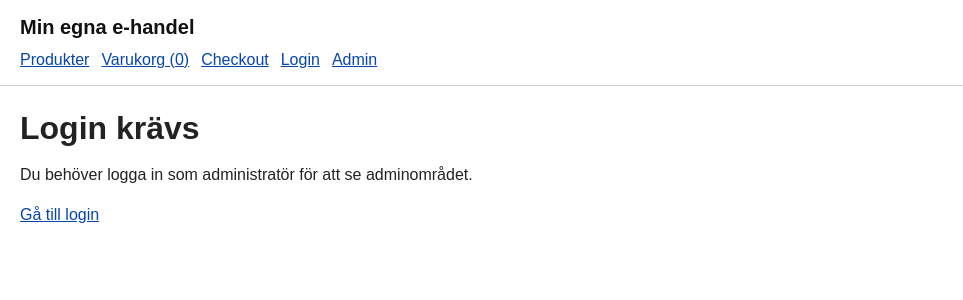
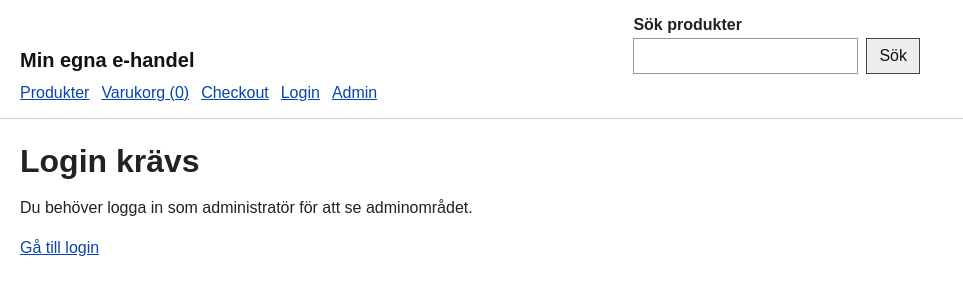
Before and after one commit to Hampus-FSU25D/Integration_Uppgift-1_Integrera-shoppen, a React (Vite) app in the folder frontend/: page /admin/orders/1 in a window 1280 px wide. Shown: the top 300 px of the page, without its empty margins (0-963 px from the left). Built offline with nearby package versions, Linux system fonts and the light colour scheme; no server answers.

Commit message:
feat: add product search

```diff
--- a/frontend/src/App.tsx
+++ b/frontend/src/App.tsx
@@ -1,19 +1,63 @@
+import { useEffect, useState, type FormEvent } from "react";
 import { Link } from "./components/Link";
 import { renderRoute, routes } from "./routes/routes";
 import { useCurrentPath } from "./routes/useCurrentPath";
 import { useCart } from "./cart/CartContext";
 
+function readProductSearch() {
+  return new URLSearchParams(window.location.search).get("search") ?? "";
+}
+
 export function App() {
   const currentPath = useCurrentPath();
   const activeRoute = routes.find((route) => route.match(currentPath)) ?? routes[routes.length - 1];
   const { itemCount } = useCart();
+  const [productSearch, setProductSearch] = useState(readProductSearch);
+
+  useEffect(() => {
+    function handleNavigation() {
+      setProductSearch(readProductSearch());
+    }
+
+    window.addEventListener("popstate", handleNavigation);
+
+    return () => {
+      window.removeEventListener("popstate", handleNavigation);
+    };
+  }, []);
+
+  function handleSearchSubmit(event: FormEvent<HTMLFormElement>) {
+    event.preventDefault();
+
+    const search = productSearch.trim();
+    const nextPath = search ? `/?search=${encodeURIComponent(search)}` : "/";
+
+    window.history.pushState({}, "", nextPath);
+    window.dispatchEvent(new PopStateEvent("popstate"));
+  }
 
   return (
     <>
       <header className="site-header">
-        <Link href="/" className="site-title">
-          Min egna e-handel
-        </Link>
+        <div className="site-header-main">
+          <Link href="/" className="site-title">
+            Min egna e-handel
+          </Link>
+
+          <form className="header-search" role="search" onSubmit={handleSearchSubmit}>
+            <label htmlFor="product-search">Sök produkter</label>
+            <div>
+              <input
+                id="product-search"
+                name="search"
+                type="search"
+                value={productSearch}
+                onChange={(event) => setProductSearch(event.target.value)}
+              />
+              <button type="submit">Sök</button>
+            </div>
+          </form>
+        </div>
 
         <nav className="main-nav" aria-label="Huvudmeny">
           <Link href="/">Produkter</Link>
--- a/frontend/src/pages/customer/ProductListPage.tsx
+++ b/frontend/src/pages/customer/ProductListPage.tsx
@@ -6,10 +6,19 @@ import { getActiveProducts, getCategories, type Category, type Product } from ".
 
 type LoadState = "loading" | "ready" | "error";
 
+function readProductSearch() {
+  return new URLSearchParams(window.location.search).get("search")?.trim() ?? "";
+}
+
+function normalizeSearchText(value: string | null) {
+  return (value ?? "").toLocaleLowerCase("sv-SE");
+}
+
 export function ProductListPage() {
   const [categories, setCategories] = useState<Category[]>([]);
   const [products, setProducts] = useState<Product[]>([]);
   const [selectedCategory, setSelectedCategory] = useState("");
+  const [searchQuery, setSearchQuery] = useState(readProductSearch);
   const [loadState, setLoadState] = useState<LoadState>("loading");
 
   useEffect(() => {
@@ -45,13 +54,46 @@ export function ProductListPage() {
     };
   }, []);
 
-  const visibleProducts = useMemo(() => {
-    if (!selectedCategory) {
-      return products;
+  useEffect(() => {
+    function handleNavigation() {
+      setSearchQuery(readProductSearch());
     }
 
-    return products.filter((product) => product.categorySlug === selectedCategory);
-  }, [products, selectedCategory]);
+    window.addEventListener("popstate", handleNavigation);
+
+    return () => {
+      window.removeEventListener("popstate", handleNavigation);
+    };
+  }, []);
+
+  const visibleProducts = useMemo(() => {
+    const normalizedQuery = normalizeSearchText(searchQuery);
+
+    return products.filter((product) => {
+      const matchesCategory = !selectedCategory || product.categorySlug === selectedCategory;
+
+      if (!matchesCategory) {
+        return false;
+      }
+
+      if (!normalizedQuery) {
+        return true;
+      }
+
+      const searchableText = [product.name, product.brand, product.categoryName]
+        .map(normalizeSearchText)
+        .join(" ");
+
+      return searchableText.includes(normalizedQuery);
+    });
+  }, [products, searchQuery, selectedCategory]);
+
+  const emptyMessage = searchQuery ? `Inga produkter matchar "${searchQuery}".` : "Inga produkter hittades.";
+
+  function clearSearch() {
+    window.history.pushState({}, "", "/");
+    window.dispatchEvent(new PopStateEvent("popstate"));
+  }
 
   if (loadState === "loading") {
     return (
@@ -74,12 +116,22 @@ export function ProductListPage() {
   return (
     <section>
       <div className="page-heading">
-        <h1>Produkter</h1>
+        <div>
+          <h1>Produkter</h1>
+          {searchQuery ? (
+            <p className="search-summary">
+              <span>Visar resultat för "{searchQuery}".</span>
+              <button type="button" onClick={clearSearch}>
+                Rensa sökning
+              </button>
+            </p>
+          ) : null}
+        </div>
         <CategoryFilter categories={categories} selectedSlug={selectedCategory} onChange={setSelectedCategory} />
       </div>
 
       {visibleProducts.length === 0 ? (
-        <p>Inga produkter hittades.</p>
+        <p>{emptyMessage}</p>
       ) : (
         <div className="product-grid">
           {visibleProducts.map((product) => (
--- a/frontend/src/styles.css
+++ b/frontend/src/styles.css
@@ -21,6 +21,15 @@ a {
   padding: 16px 20px;
 }
 
+.site-header-main {
+  display: flex;
+  flex-wrap: wrap;
+  gap: 16px;
+  align-items: end;
+  justify-content: space-between;
+  max-width: 900px;
+}
+
 .site-title {
   display: inline-block;
   margin-bottom: 12px;
@@ -30,10 +39,46 @@ a {
   text-decoration: none;
 }
 
+.header-search {
+  display: grid;
+  gap: 4px;
+  min-width: min(100%, 280px);
+  margin-bottom: 10px;
+}
+
+.header-search label {
+  font-weight: 700;
+}
+
+.header-search div {
+  display: flex;
+  gap: 8px;
+}
+
+.header-search input {
+  min-width: 0;
+  width: 100%;
+  padding: 8px;
+  border: 1px solid #999;
+  background: #fff;
+  font: inherit;
+}
+
+.header-search button,
+.search-summary button {
+  padding: 8px 12px;
+  border: 1px solid #444;
+  background: #eee;
+  color: #111;
+  font: inherit;
+  cursor: pointer;
+}
+
 .main-nav {
   display: flex;
   flex-wrap: wrap;
   gap: 12px;
+  max-width: 900px;
 }
 
 .page {
@@ -141,6 +186,18 @@ a {
   border: 1px solid #999;
   background: #fff;
   font: inherit;
+}
+
+.search-summary {
+  display: flex;
+  flex-wrap: wrap;
+  gap: 8px;
+  align-items: center;
+  margin: 8px 0 0;
+}
+
+.search-summary button {
+  padding: 4px 8px;
 }
 
 .product-grid {
```
